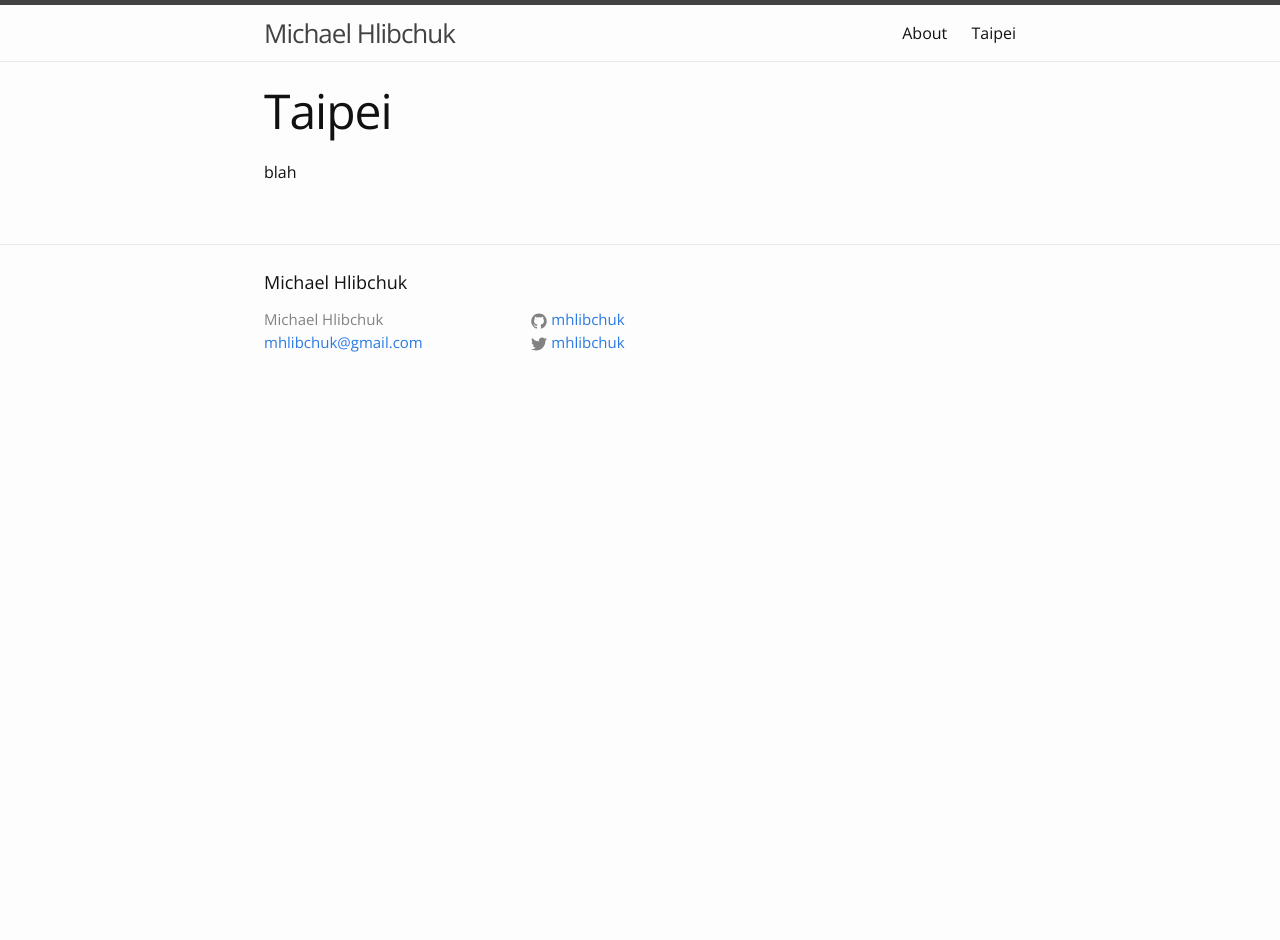
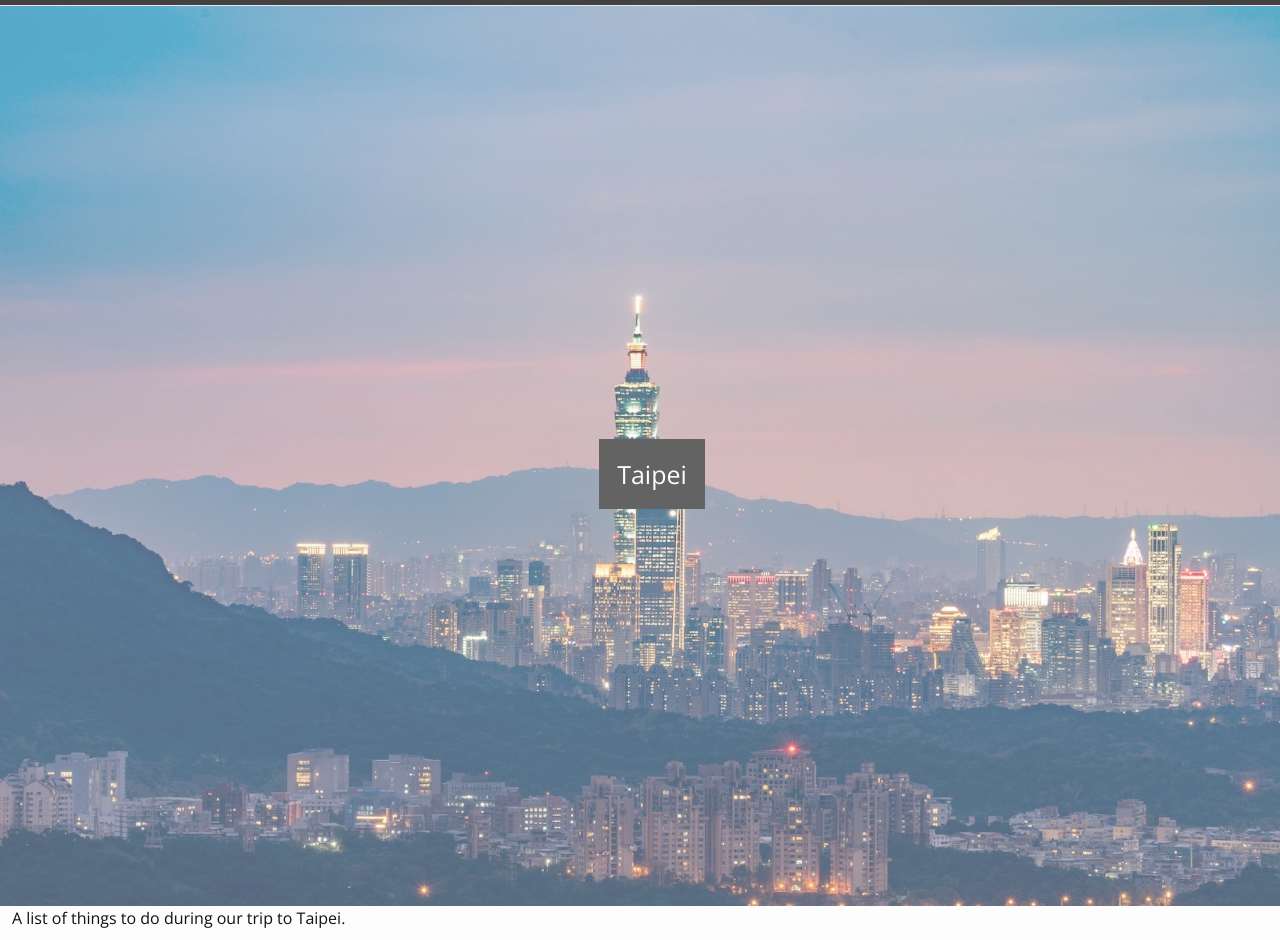
Before and after one commit to mhlibchuk/mhlibchuk.github.io, a Jekyll site: the page built from travel/taiwan2019/taipei.md, in a window 1280 px wide. Shown: the top 940 px of the page. Built offline with Jekyll 4.4.1, drawn with Linux system fonts in a browser that asks for light colours; before the commit the page ends 900 px from its top, so only the background shows below that; some of the changed text lies outside the part shown.

Commit message:
CSS updates, new content

```diff
--- /dev/null
+++ b/_includes/travel_header.html
@@ -0,0 +1,27 @@
+<header class="site-header">
+
+  <div class="wrapper">
+
+  <!--  <a class="site-title" href="{{ site.baseurl }}/">{{ site.title }}</a>
+
+    <nav class="site-nav">
+      <a href="#" class="menu-icon">
+        <svg viewBox="0 0 18 15">
+          <path fill="#424242" d="M18,1.484c0,0.82-0.665,1.484-1.484,1.484H1.484C0.665,2.969,0,2.304,0,1.484l0,0C0,0.665,0.665,0,1.484,0 h15.031C17.335,0,18,0.665,18,1.484L18,1.484z"/>
+          <path fill="#424242" d="M18,7.516C18,8.335,17.335,9,16.516,9H1.484C0.665,9,0,8.335,0,7.516l0,0c0-0.82,0.665-1.484,1.484-1.484 h15.031C17.335,6.031,18,6.696,18,7.516L18,7.516z"/>
+          <path fill="#424242" d="M18,13.516C18,14.335,17.335,15,16.516,15H1.484C0.665,15,0,14.335,0,13.516l0,0 c0-0.82,0.665-1.484,1.484-1.484h15.031C17.335,12.031,18,12.696,18,13.516L18,13.516z"/>
+        </svg>
+      </a>
+
+      <div class="trigger">
+        {% for my_page in site.pages %}
+          {% if my_page.title %}
+          <a class="page-link" href="{{ my_page.url | prepend: site.baseurl }}">{{ my_page.title }}</a>
+          {% endif %}
+        {% endfor %}
+      </div>
+    </nav>-->
+
+  </div>
+
+</header>
--- /dev/null
+++ b/_layouts/travel.html
@@ -0,0 +1,21 @@
+<!DOCTYPE html>
+<html>
+
+  {% include head.html %}
+
+  <body class="travel">
+
+    {% include travel_header.html %}
+
+    <div class="page-content">
+
+        {{ content }}
+
+    </div>
+
+    {% include footer.html %}
+
+  </body>
+<!--Photo by TangChi Lee on Unsplash-->
+<!-- https://eng.taiwan.net.tw/m1.aspx?sNo=0002090&id=237#lg=1&slide=0 -->
+</html>
--- a/_sass/_base.scss
+++ b/_sass/_base.scss
@@ -175,6 +175,7 @@ pre {
 
 
 
+
 /**
  * Clearfix
  */
--- a/_sass/_layout.scss
+++ b/_sass/_layout.scss
@@ -8,6 +8,10 @@
 
     // Positioning context for the mobile navigation icon
     position: relative;
+}
+
+.travel .site-header{
+    min-height: 0;
 }
 
 .site-title {
@@ -241,3 +245,69 @@
         }
     }
 }
+
+/*
+Parallax
+*/
+
+.parallax{
+/* Set a specific height */
+   height: 100%;
+
+  /* Create the parallax scrolling effect */
+  background-attachment: fixed;
+  background-position: center;
+  background-repeat: no-repeat;
+  background-size: cover;
+    opacity: 0.65;
+}
+
+.img1 {
+    background-image: url("../img/tangchi-lee-C4agU0uKw08-unsplash.jpg");
+    position: relative;
+}
+
+.img2 {
+    background-image: url("../img/IMG_1098.jpg");
+    position: relative;
+}
+
+.parallax p {
+    position: absolute;
+    left:0;
+    top:50%;
+    text-align: center;
+    width:100%;
+
+}
+
+.parallax p span {
+    padding: 18px;
+    background-color: #111;
+    color:#fff;
+    font-size: 25px;
+}
+
+.travel .page-content {
+    padding:0;
+    height:100%;
+}
+
+body, html {
+  height: 100%;
+}
+
+.travel p {
+    margin-bottom: 6px;
+    padding: 0 12px;
+}
+
+.travel h2 {
+    padding: 0 12px;
+    margin-bottom: 12px;
+    margin-top:24px;
+}
+.travel footer {
+    display:none;
+
+}
--- a/travel/taiwan2019/taipei.md
+++ b/travel/taiwan2019/taipei.md
@@ -1,6 +1,47 @@
 ---
-layout: page
+layout: travel
 title: Taipei
 ---
 
-blah
+<div class="parallax img1">
+    <p class="caption">
+    <span>
+    Taipei</span></p>
+</div>
+A list of things to do during our trip to Taipei.
+
+Days: ??
+
+Hotel: ??
+
+<div class="parallax img2">
+    <p class="caption">
+    <span>
+    Beer</span></p>
+</div>
+
+There are many bars and pubs in Taipei that serve craft beer. Here are a couple of places that we can try.
+
+## Crafted Beer & Co.
+Crafted has over 150 kinds of beer, included 4 kinds of draft beer that are always local. They offer take out.
+
+#011, No. 1 Yumen Street, Zhongshan District, Taipei City, Taiwan
+
+台北市中山區玉門街1號 花博園區內Maji2市集，第11號店
+
+Open from 4pm Tuesday to Friday
+
+Open from noon on Saturday and Sunday
+
+Closed on Monday
+
+[Website](http://crafted.tw/)
+
+## The Local
+Six kinds of draft beer, and many other in bottles. Sometimes have all-you-can-eat tacos.
+
+No. 2, Lane 357, Section 2, Heping East Road, Da’an District, Taipei City, Taiwan 106
+
+No. 2, 和平東路二段357巷大安區台北市106
+
+[Website](https://thelocaltaipei.business.site/)
```
Also changed, not shown: img/tangchi-lee-C4agU0uKw08-unsplash.jpg (added), travel/taiwan2019/img/tangchi-lee-C4agU0uKw08-unsplash.jpg (added), 6 other files.
